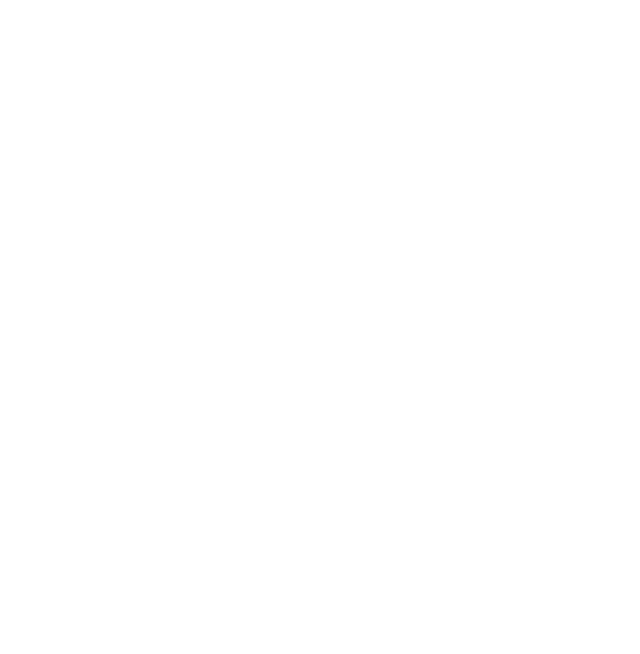
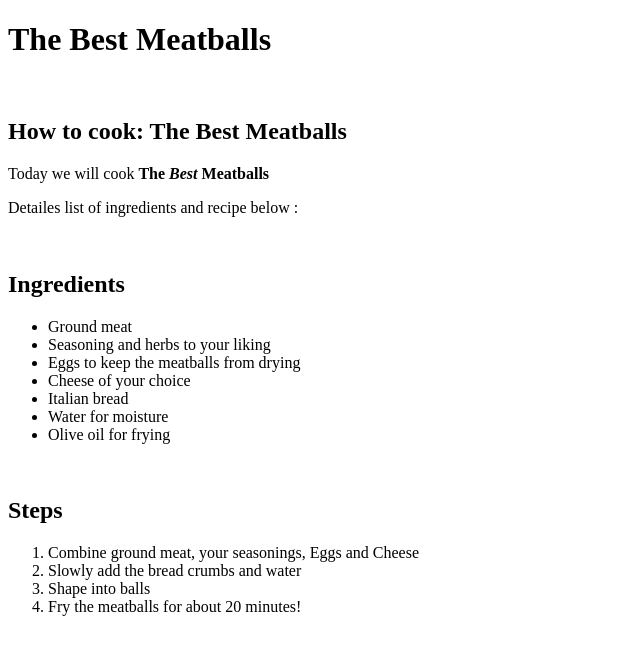
Before and after one commit to JochenKnochen99/odin-recipes, a plain HTML site: page recipes/meatballs.html in a window 1280 px wide. Shown: the whole page, without its empty margins (0-640 px from the left). Drawn offline with Linux system fonts and the light colour scheme.

Commit message:
Update the index.html and finish the meatballs.html recipe

```diff
--- a/recipes/meatballs.html
+++ b/recipes/meatballs.html
@@ -0,0 +1,43 @@
+<!DOCTYPE html>
+<html lang="en">
+<head>
+    <meta charset="UTF-8">
+    <meta name="viewport" content="width=device-width, initial-scale=1.0">
+    <title>Meatballs</title>
+</head>
+<body>
+
+    <h1>
+        The Best Meatballs
+    </h1>
+
+    <img>
+
+    <h2>
+        How to cook: The Best Meatballs
+    </h2>
+    <p>Today we will cook <strong>The <em>Best</em> Meatballs</strong></p>
+    <p>Detailes list of ingredients and recipe below :</p>
+    <br>
+    <h2>Ingredients</h2>
+    <ul>
+        <li>Ground meat</li>
+        <li>Seasoning and herbs to your liking</li>
+        <li>Eggs to keep the meatballs from drying</li>
+        <li>Cheese of your choice</li>
+        <li>Italian bread</li>
+        <li>Water for moisture</li>
+        <li>Olive oil for frying</li>
+    </ul>
+    <br>
+    <h2>Steps</h2>
+    <ol>
+        <li>
+            Combine ground meat, your seasonings, Eggs and Cheese
+        </li>
+        <li>Slowly add the bread crumbs and water</li>
+        <li>Shape into balls</li>
+        <li>Fry the meatballs for about 20 minutes!</li>
+    </ol>
+</body>
+</html>
```
Also changed, not shown: index.html (+3 -1 lines).
